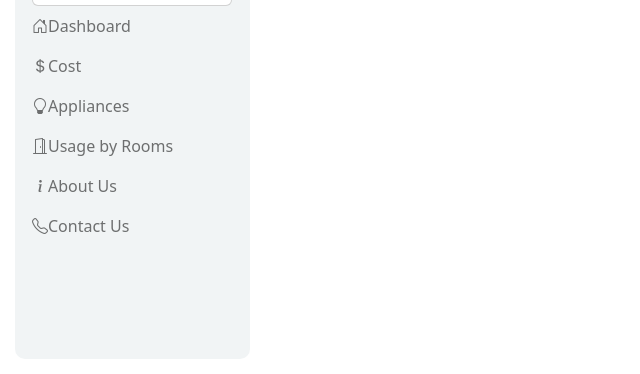
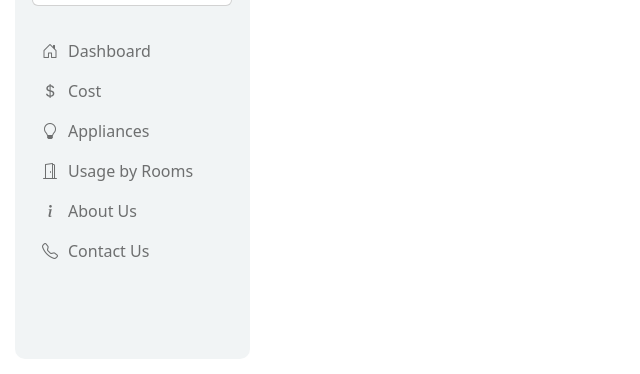
Before and after one commit to Merin-Pappachan/miniproject, a plain HTML site: page index.html in a window 1280 px wide. Shown: the part 426-800 px from the top of the page, without its empty margins (0-640 px from the left). Drawn offline with nearby package versions, Linux system fonts and the light colour scheme.

Commit message:
First commit

```diff
--- a/style.css
+++ b/style.css
@@ -16,6 +16,7 @@ body {
 
 .userCard {
   width: 200px;
+  margin-bottom: 25px;
 }
 
 h4 {
@@ -26,3 +27,7 @@ h4 {
 nav-item {
   margin-left: 20px;
 }
+
+.bi {
+  padding: 10px;
+}
```
